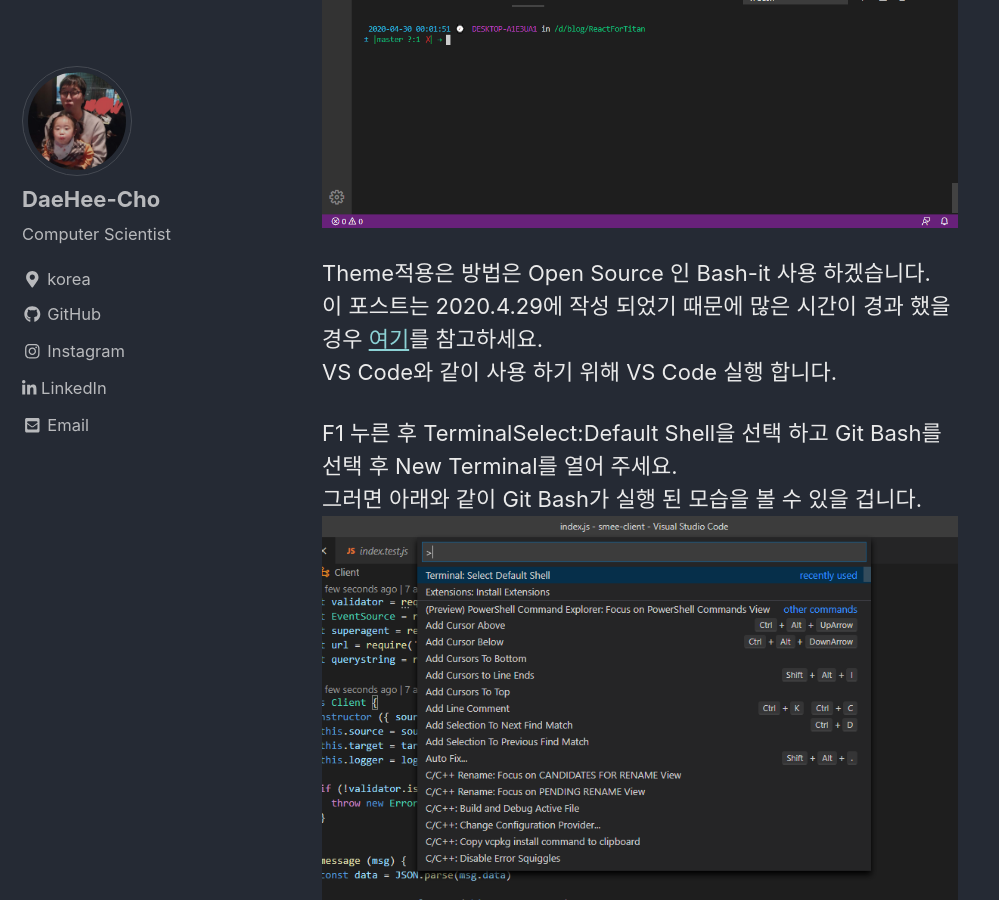
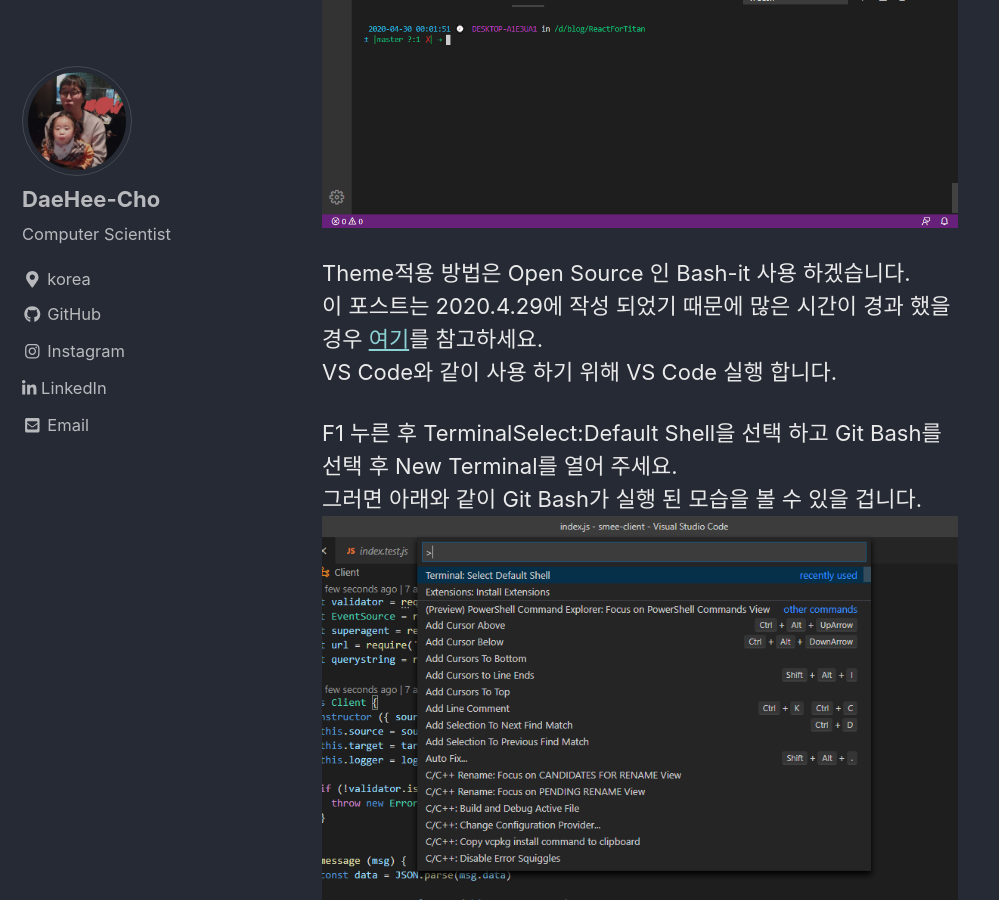
Before and after one commit to Navifra-Kerry/kerry-cho.github.io, a Jekyll site: the page built from _posts/2020-04-29-Custom Git Bash.md, in a window 1280 px wide and 900 px high, scrolled down 826 px. Shown: the whole window, without its empty margins (0-999 px from the left). Built offline with Jekyll 4.4.1, drawn with Linux system fonts in a browser that asks for light colours; cached includes are drawn as plain includes; nearby versions of some CDN libraries; formulas are drawn with MathJax 3; comment, search, counter and statistics services are not loaded.

Commit message:
Update 2020-04-29-Custom Git Bash.md

```diff
--- a/_posts/2020-04-29-Custom Git Bash.md
+++ b/_posts/2020-04-29-Custom Git Bash.md
@@ -15,7 +15,7 @@
 결과는 아래와 같습니다. Visual Studio Code와 Git Bash Shell이 적용 된 모습니다.
 <img src="{{ site.url }}{{ site.baseurl }}/assets/images/bash/result.png" alt="result">
 
-Theme적용은 방법은 Open Source 인 Bash-it 사용 하겠습니다.
+Theme적용 방법은 Open Source 인 Bash-it 사용 하겠습니다.
 이 포스트는 2020.4.29에 작성 되었기 때문에 많은 시간이 경과 했을 경우 [여기](https://github.com/Bash-it/bash-it)를 참고하세요.
 VS Code와 같이 사용 하기 위해 VS Code 실행 합니다.
 
```
Also changed, not shown: other parts of _posts/2020-04-29-Custom Git Bash.md (+1 -0 lines).
